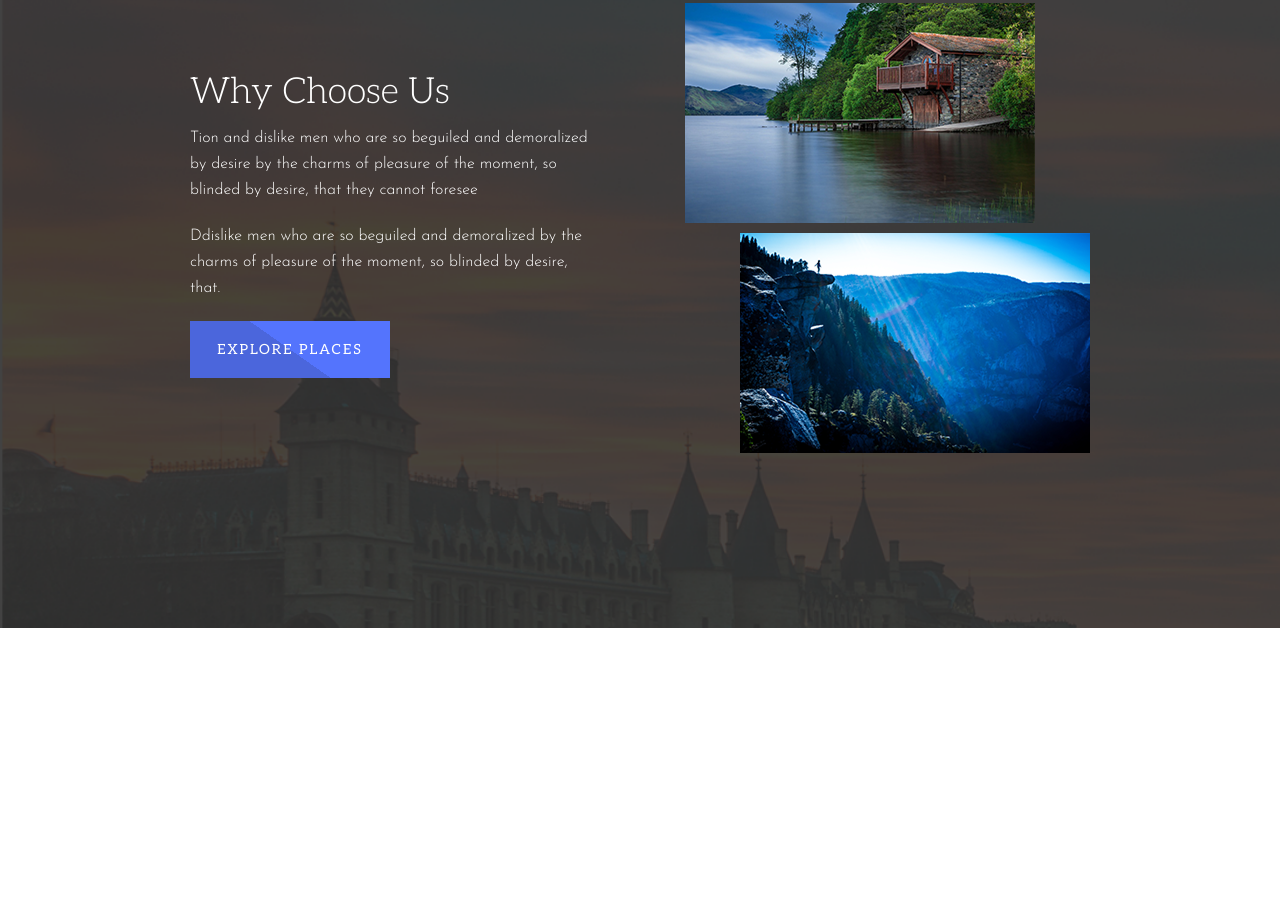
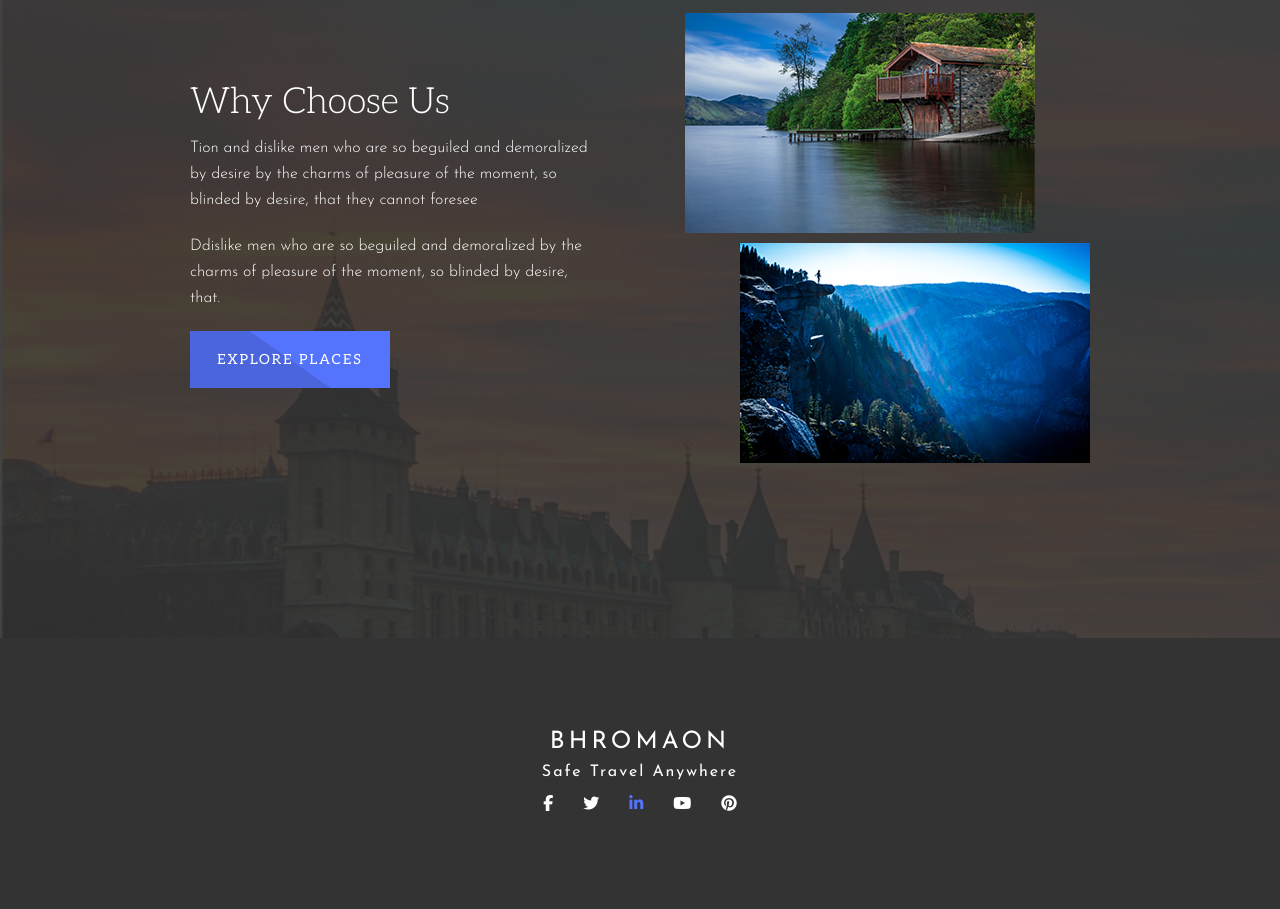
Before and after one commit to kamnyl/bhromaon, a plain HTML site: page index.html in a window 1280 px wide. Shown: the part 1078-1987 px from the top of the page. Before the commit the page ends 1706 px from the top, so only its background shows below. Drawn offline with Linux system fonts and the light colour scheme.

Commit message:
Add footer

```diff
--- a/index.html
+++ b/index.html
@@ -22,7 +22,7 @@
             <p class="header-p">Safe Travel Anywhere</p>
         </div>
         <form class="header__form">
-            <input type="text" placeholder="Search Your Travel Destintation">
+            <input type="text" placeholder="Search Your Travel Destination">
             <button class="search">Search <i class="fa-solid fa-magnifying-glass"></i></button>
         </form>
         <div class="header__anchor">
@@ -77,5 +77,19 @@
       </div>
     </section>
     <!--FIRST SECTION-->
+
+        <!--FOOTER-->
+    <footer>
+        <h2 class="footer-logo">Bhromaon</h2>
+        <p class="footer-p">Safe Travel Anywhere</p>
+        <ul>
+            <li><a href="#"><i class="fa-brands fa-facebook-f"></i></a></li>
+            <li><a href="#"><i class="fa-brands fa-twitter"></i></a></li>
+            <li><a href="#"><i class="fa-brands fa-linkedin-in blue-icon"></i></a></li>
+            <li><a href="#"><i class="fa-brands fa-youtube"></i></a></li>
+            <li><a href="#"><i class="fa-brands fa-pinterest"></i></a></li>
+        </ul>
+    </footer>
+    <!--FOOTER-->
 </body>
 </html>
--- /dev/null
+++ b/scss/_footer.scss
@@ -0,0 +1,52 @@
+footer {
+    background-color: #333333;
+    height: 271px;
+    display: flex;
+    flex-direction: column;
+    align-items: center;
+    justify-content: center;
+    gap: 10px;
+    font-family: $josefin;
+}
+
+.footer-logo {
+    color: #FFFFFF;
+    letter-spacing: 4px;
+    text-transform: uppercase;
+    font-size: 24px;
+}
+
+.footer-p {
+    color: #FFFFFF;
+    line-height: 16px;
+    letter-spacing: 2px;
+    font-size: 16px;
+}
+
+ul {
+    display: flex;
+    align-items: center;
+    gap: 20px;
+
+li {
+    margin: 5px;
+    list-style: none;
+
+a {
+    color: #FFFFFF;
+}
+
+a:hover {
+    color: $hover-color;
+}
+}
+}
+
+
+.blue-icon {
+    color: $main-color;
+}
+
+.blue-icon:hover {
+    color: $hover-color;
+}
--- a/scss/index.scss
+++ b/scss/index.scss
@@ -3,6 +3,7 @@
 @import 'header';
 @import 'navigation';
 @import 'first';
+@import 'footer';
 
 html,
 body {
```
Also changed, not shown: css/index.css.
